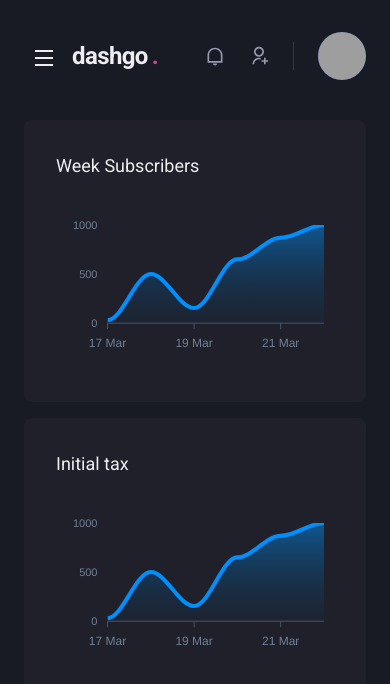
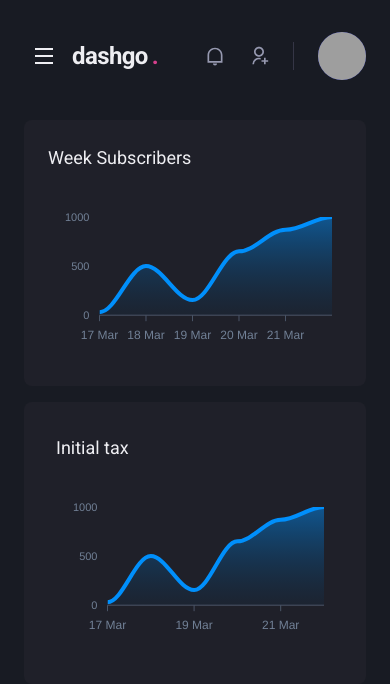
Before and after one commit to ErickBss/dashgo, a Next.js app: page /dashboard in a window 390 px wide. Shown: the top 684 px of the page. Built offline with nearby package versions, Linux system fonts and the light colour scheme; grey boxes are pictures that could not be loaded.

Commit message:
responsive_sidebar

```diff
--- a/src/components/Header/index.tsx
+++ b/src/components/Header/index.tsx
@@ -33,7 +33,7 @@ export function Header() {
           fontSize="24"
           variant="unstyled"
           onClick={onOpen}
-          mt={3}
+          mt={2}
           mr={2}
         />
       )}
--- a/src/pages/dashboard.tsx
+++ b/src/pages/dashboard.tsx
@@ -75,7 +75,7 @@ export default function Dashboard() {
           minChildWidth="320px"
           alignItems="flex-start"
         >
-          <Box p="8" bg="gray.800" borderRadius={8}>
+          <Box p={['6', '8']} bg="gray.800" borderRadius={8}>
             <Text fontSize="lg" mb={4}>
               Week Subscribers
             </Text>
```
